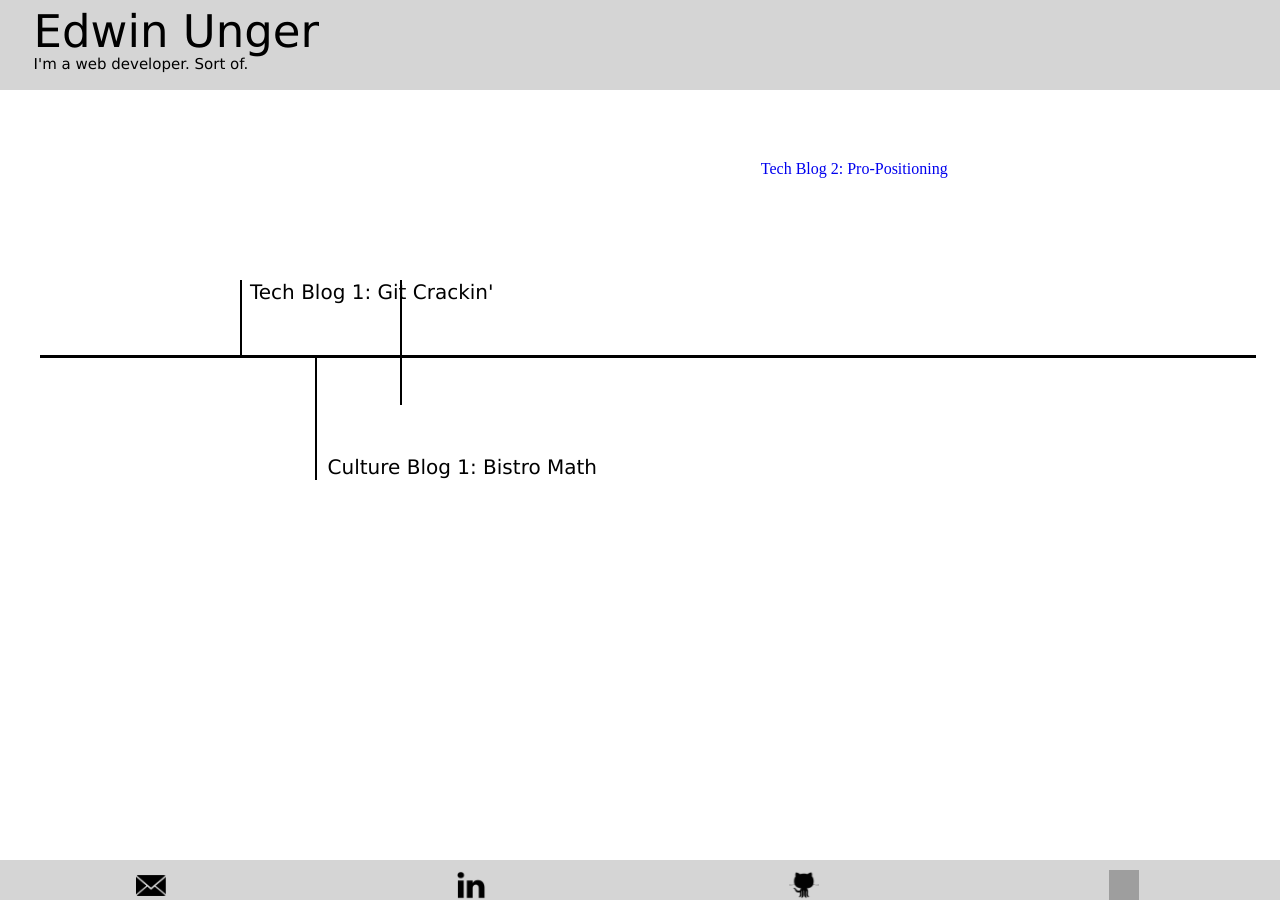
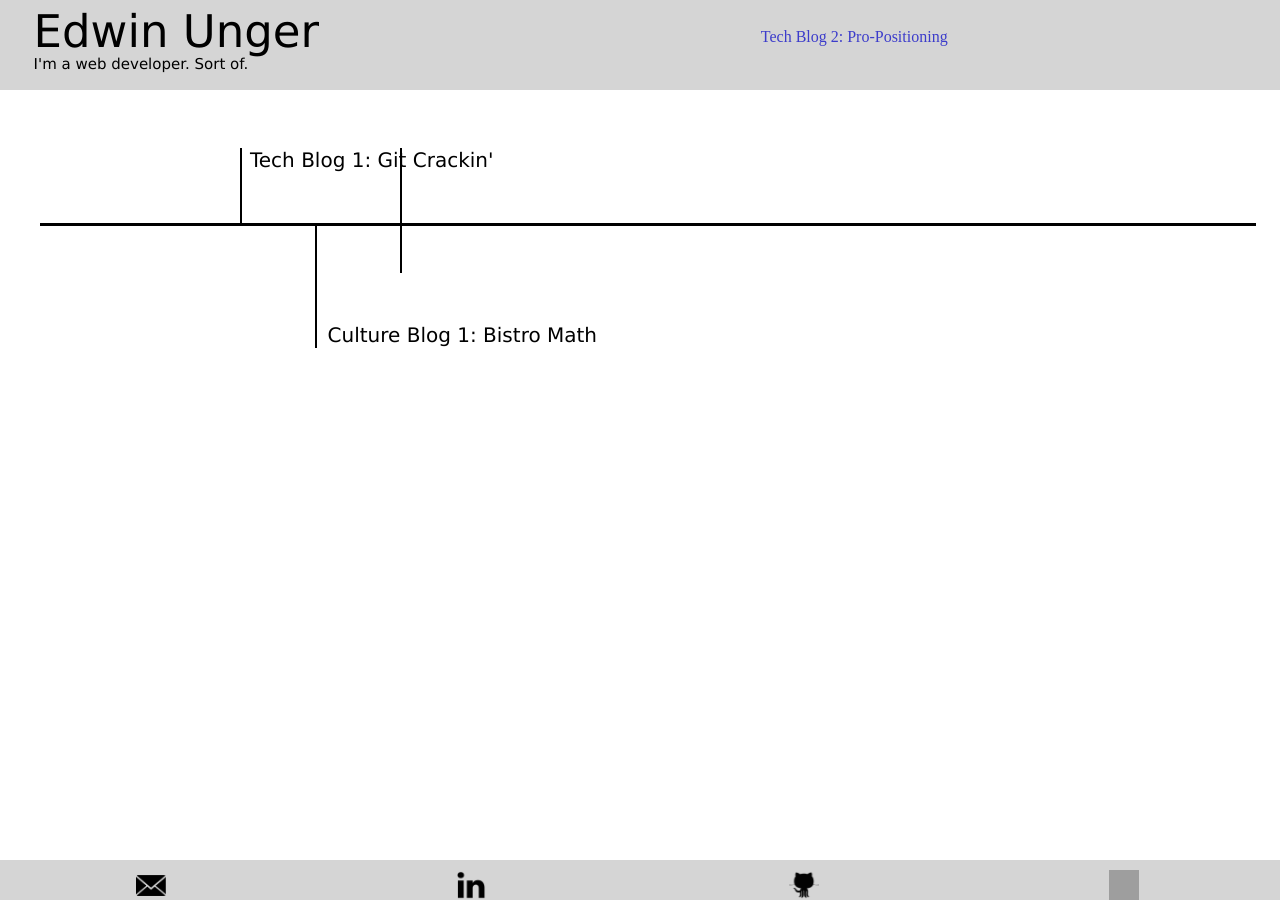
Before and after one commit to edwinunger/edwinunger.github.io, a Jekyll site: the page blog.html, which Jekyll copies as it is, in a window 1280 px wide. Built offline with Jekyll 4.4.1, drawn with Linux system fonts in a browser that asks for light colours; grey boxes are pictures that could not be loaded.

Commit message:
fix homepage

```diff
--- a/stylesheets/default.css
+++ b/stylesheets/default.css
@@ -11,7 +11,7 @@
 
 }
 
-#name { font-size: 45px;
+#name { font-size: 2.813em;
         font-family: Verdana;
         color: #000000;
         position: fixed;
@@ -19,7 +19,7 @@
         margin-left: 2%;
 }
 
-#quote {font-size: 15px;
+#quote {font-size: 0.938em;
         font-family: Verdana;
         color: #000000;
         position: fixed;
@@ -27,11 +27,12 @@
         margin-left: 2%;
 }
 
-main {position: fixed;
+main {position: relative;
       top: 50%;
       left: 50%;
       margin-top: -295px;
-      margin-left: -400px
+      margin-left: -400px;
+      z-index: -1;
 
 }
 
```
